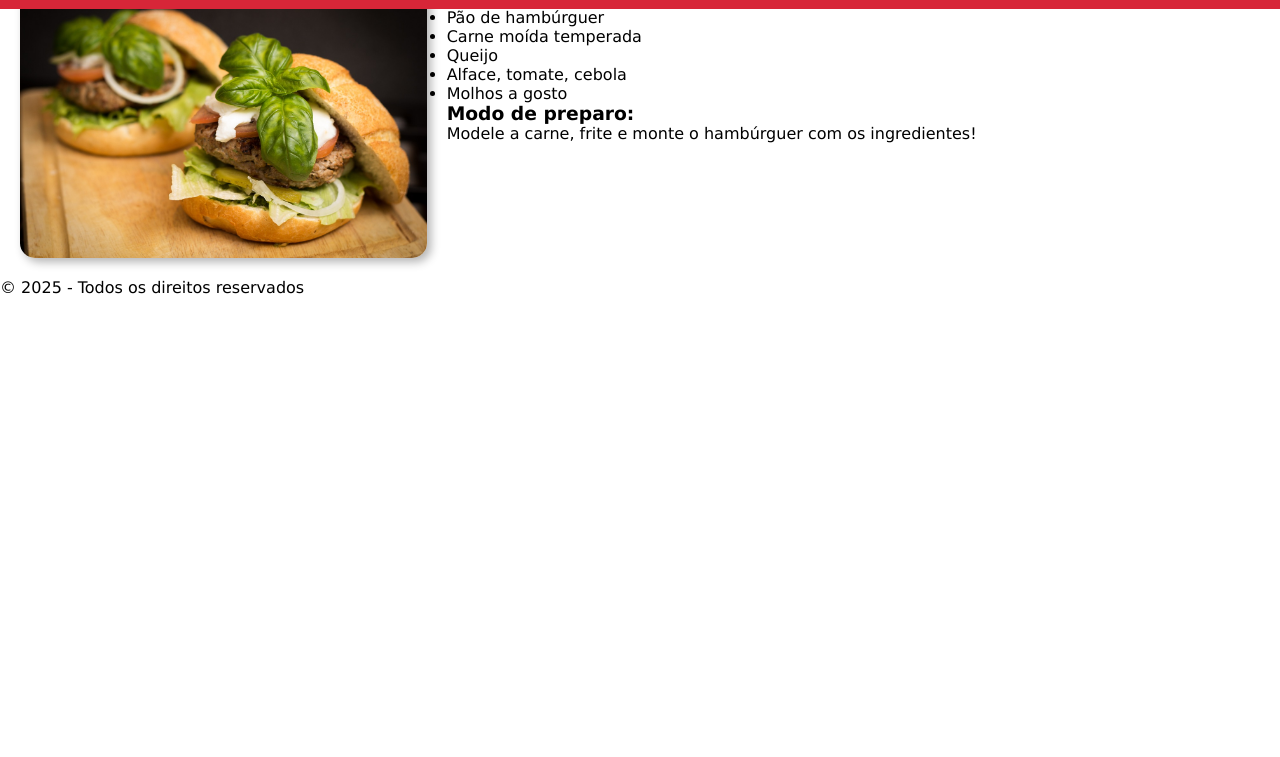
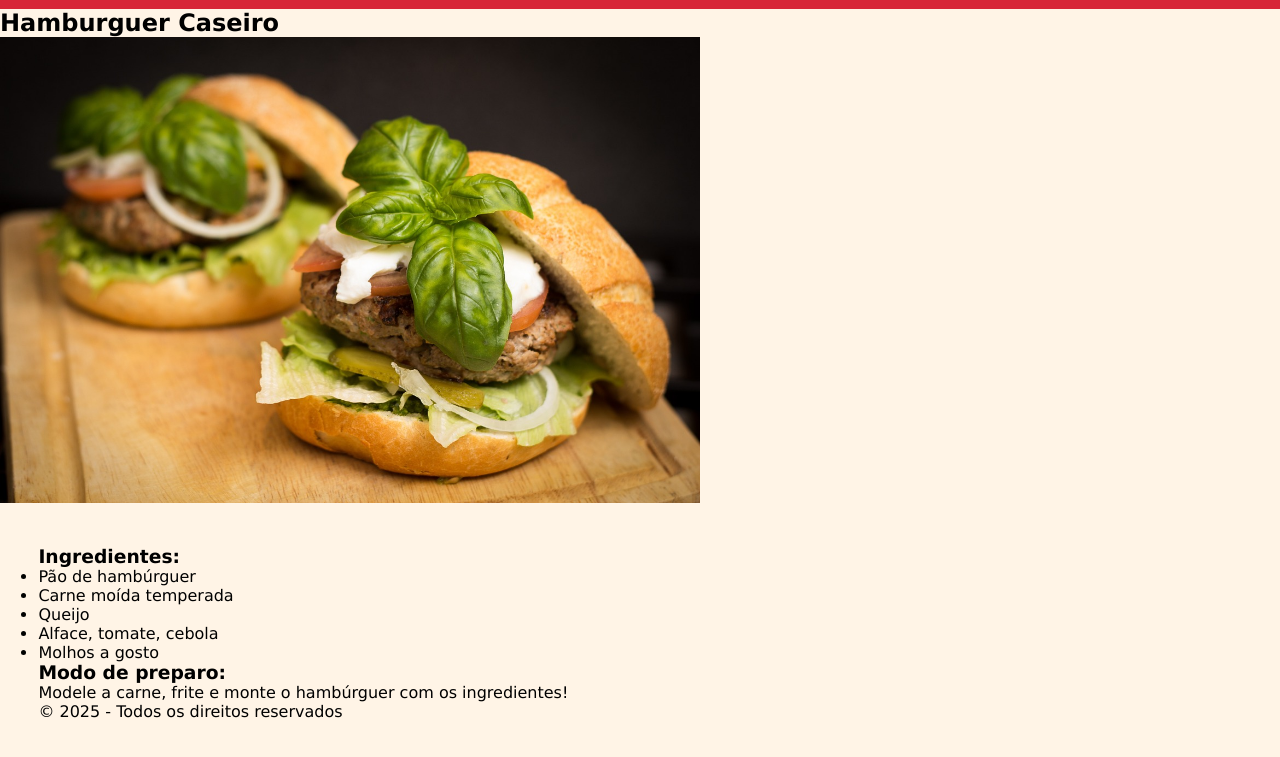
Before and after one commit to GeZinnnn/SemDesperdicio, a plain HTML site: page hamburguer.html in a window 1280 px wide. Shown: the part 61-818 px from the top of the page. Drawn offline with Linux system fonts and the light colour scheme.

Commit message:
tirando o grid e ajeitando a pagina de receitas

```diff
--- a/estilo.css
+++ b/estilo.css
@@ -33,7 +33,6 @@ body{
     background-color: #D72638;
     height: 70px;
     flex-direction: row;
-    z-index: 1000;
     font-size: 20px;
     gap: 38%;
 }
--- a/hamburguer.html
+++ b/hamburguer.html
@@ -15,9 +15,11 @@
     </header>
 
     <main>
-        <h2>Hamburguer Caseiro</h2>
-        <div class="grid-receita">
+        <div class="imagem">
+            <h2>Hamburguer Caseiro</h2>
             <img src="assets/hamburgher/hamburgherExtraGrande1280x853.jpg" alt="Hamburguer">
+        </div>
+        <div class="corpo">
             <div class="info">
                 <h3>Ingredientes:</h3>
                 <ul>
@@ -31,9 +33,9 @@
                 <h3>Modo de preparo:</h3>
                 <p>Modele a carne, frite e monte o hambúrguer com os ingredientes!</p>
             </div>
+            <footer>© 2025 - Todos os direitos reservados</footer>
         </div>
     </main>
 
-    <footer>© 2025 - Todos os direitos reservados</footer>
 </body>
 </html>
--- a/receita.css
+++ b/receita.css
@@ -5,15 +5,23 @@
     font-family: Verdana;
 }
 
+body{
+    display: flex;
+    flex-direction: column;
+    background-color: #FFF4E6;
+    padding-top: 70px;
+}
+
 img {
-    width: 100%;
+
+    width: 80%;
     max-width: 700px;
     height: auto;
-    display: block;
     margin: 0 auto;
+
 }
 
-.container {
+.container{
     position: fixed;
     top: 0;
     left: 0;
@@ -24,22 +32,18 @@ img {
     background-color: #D72638;
     height: 70px;
     flex-direction: row;
-    z-index: 1000;
     font-size: 20px;
     gap: 38%;
 }
 
-
-.grid-receita {
-    display: grid;
-    grid-template-columns: 1fr 2fr;
-    gap: 20px;
-    padding: 20px;
+.imagem{
+    max-width: 80%;
 }
 
+.corpo{
+    display: flex;
+    justify-content: center;
+    flex-direction: column;
+    padding: 3%;
 
-.grid-receita img {
-    width: 100%;
-    border-radius: 15px;
-    box-shadow: 4px 4px 10px rgba(0, 0, 0, 0.3);
 }
```
